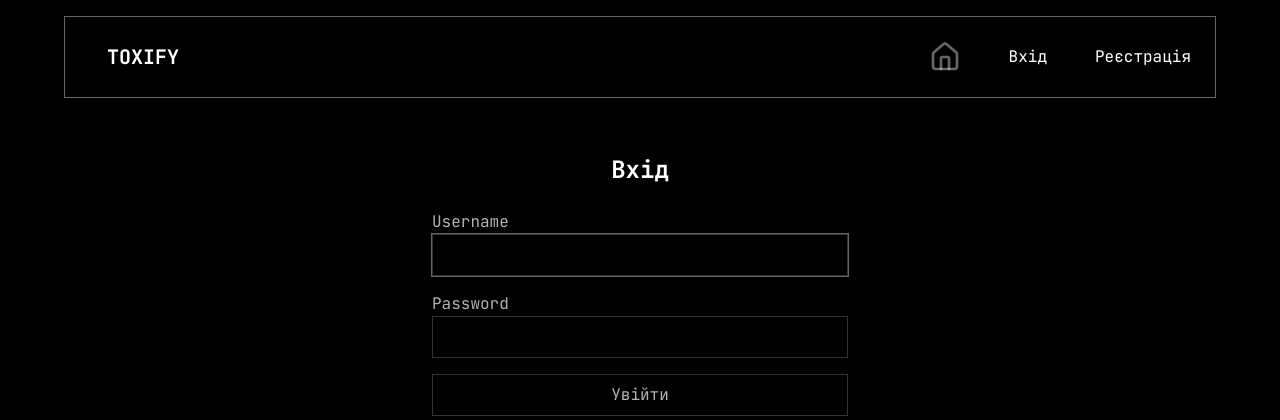
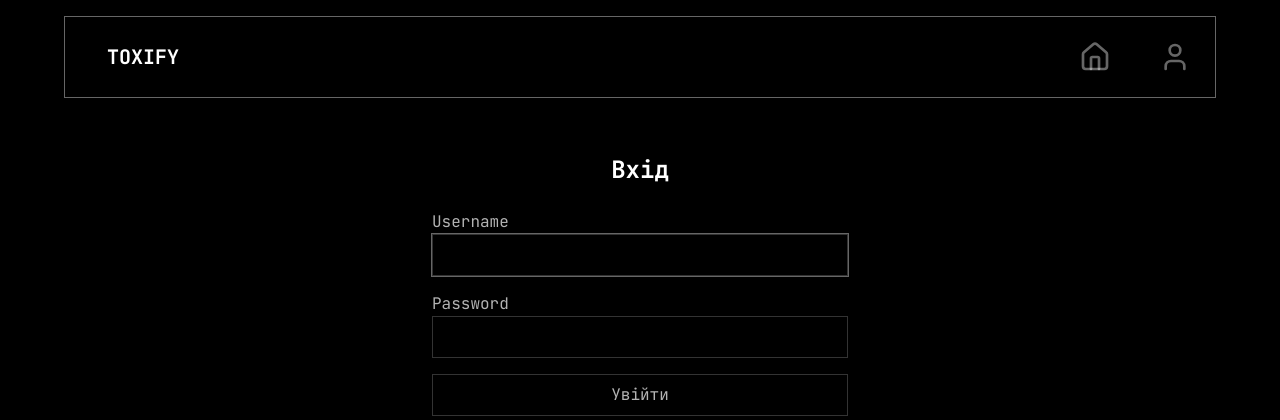
Before and after one commit to StasShtohryn/toxify-django, a Django app: page /profile/login/ in a window 1280 px wide. Shown: the top 420 px of the page. Run offline with Django 5.2, Linux system fonts and the light colour scheme; some libraries are stand-ins or nearby versions.

Commit message:
improved navbar, refactored profiles/urls.py

```diff
--- a/Toxify/main/templates/main/base.html
+++ b/Toxify/main/templates/main/base.html
@@ -20,14 +20,9 @@
                 <a href="{% url 'posts' %}" class="hover:underline underline-offset-2 decoration-2 text-white/40 hover:text-white transition-colors">
                     <svg xmlns="http://www.w3.org/2000/svg" width="32" height="32" viewBox="0 0 24 24" fill="none" stroke="currentColor" stroke-width="2" stroke-linecap="round" stroke-linejoin="round" class="lucide lucide-house-icon lucide-house"><path d="M15 21v-8a1 1 0 0 0-1-1h-4a1 1 0 0 0-1 1v8"/><path d="M3 10a2 2 0 0 1 .709-1.528l7-6a2 2 0 0 1 2.582 0l7 6A2 2 0 0 1 21 10v9a2 2 0 0 1-2 2H5a2 2 0 0 1-2-2z"/></svg>
                 </a>
-              {% if user.is_authenticated %}
-                <a href="{% url 'profile_detail' request.user.username %}"  class="hover:underline underline-offset-2 decoration-2 text-white/40 hover:text-white transition-colors">
+                <a href="{% if user.is_authenticated %}{% url 'profile_detail' user.username %}{% else %}{% url 'login' %}{% endif %}"  class="hover:underline underline-offset-2 decoration-2 text-white/40 hover:text-white transition-colors">
                     <svg xmlns="http://www.w3.org/2000/svg" width="32" height="32" viewBox="0 0 24 24" fill="none" stroke="currentColor" stroke-width="2" stroke-linecap="round" stroke-linejoin="round" class="lucide lucide-user-icon lucide-user"><path d="M19 21v-2a4 4 0 0 0-4-4H9a4 4 0 0 0-4 4v2"/><circle cx="12" cy="7" r="4"/></svg>
                 </a>
-              {% else %}
-                <a href="{% url 'login' %}" class="decoration-dashed decoration-transparent decoration-2 underline-offset-4 hover:underline hover:decoration-white transition duration-150">Вхід</a>
-                <a href="{% url 'register' %}" class="decoration-dashed decoration-transparent decoration-2 underline-offset-4 hover:underline hover:decoration-white transition duration-150">Реєстрація</a>
-              {% endif %}
             </nav>
 
         </div>
--- a/Toxify/profiles/urls.py
+++ b/Toxify/profiles/urls.py
@@ -1,17 +1,17 @@
 from django.contrib.auth.views import LogoutView, LoginView
 from django.urls import path
-from . import views
+from .views import RegisterView, ProfileDetailView, ProfileEditView, FollowToggleView
 
 urlpatterns = [
     # Реєстрація
-    path("register/", views.RegisterView.as_view(), name="register"),
+    path("register/", RegisterView.as_view(), name="register"),
     path('login/', LoginView.as_view(template_name='profiles/login.html'), name='login'),
     path('logout/', LogoutView.as_view(), name='logout'),
 
     # Профіль
-    path("edit/", views.ProfileEditView.as_view(), name="profile_edit"),
-    path("users/<str:username>/", views.ProfileDetailView.as_view(), name="profile_detail"),
+    path("edit/", ProfileEditView.as_view(), name="profile_edit"),
+    path("users/<str:username>/", ProfileDetailView.as_view(), name="profile_detail"),
 
     # Follow/Unfollow
-    path("users/<str:username>/follow/", views.FollowToggleView.as_view(), name="follow_toggle"),
+    path("users/<str:username>/follow/", FollowToggleView.as_view(), name="follow_toggle"),
 ]
```
